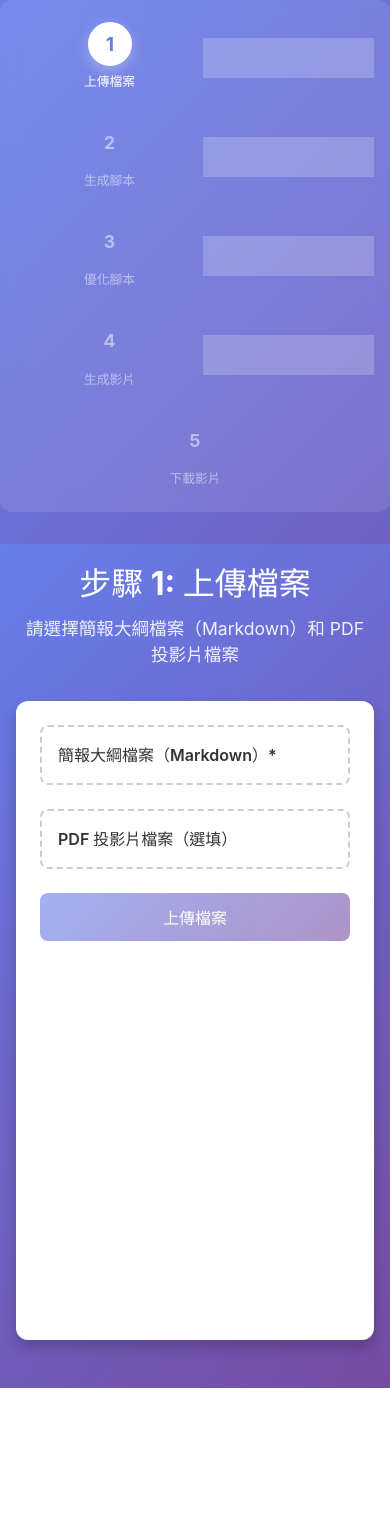
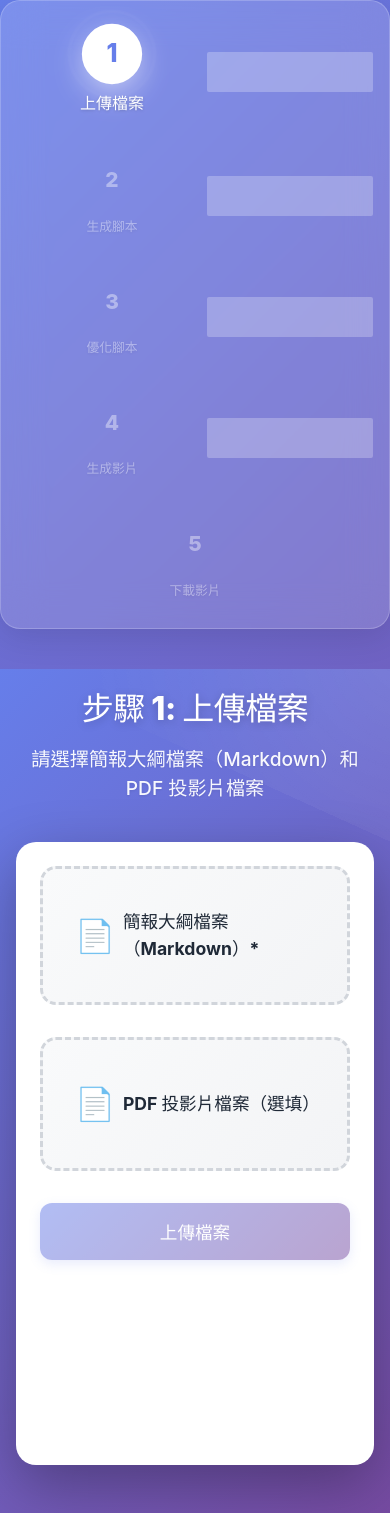
Before and after one commit to poirotw66/ppt2preview, a React (Vite) app in the folder frontend/: page /upload in a window 390 px wide. Before the commit the page ends 1388 px from the top, so only its background shows below. Built offline with nearby package versions, Linux system fonts and the light colour scheme; no server answers.

Commit message:
Enhance frontend styles: Update FileUpload, Navigation, and PageLayout components with improved spacing, animations, and responsive design. Introduce new hover effects, gradients, and enhanced button styles for better user experience.

```diff
--- a/frontend/src/components/FileUpload.css
+++ b/frontend/src/components/FileUpload.css
@@ -1,29 +1,53 @@
 .file-upload {
   display: flex;
   flex-direction: column;
-  gap: 1.5rem;
+  gap: 2rem;
+  max-width: 800px;
+  margin: 0 auto;
 }
 
 .upload-section {
   display: flex;
   flex-direction: column;
-  gap: 0.5rem;
+  gap: 0.75rem;
 }
 
 .file-label {
   display: flex;
   flex-direction: column;
-  gap: 0.5rem;
-  padding: 1rem;
-  border: 2px dashed #ccc;
-  border-radius: 8px;
+  align-items: center;
+  justify-content: center;
+  gap: 0.75rem;
+  padding: 2.5rem 2rem;
+  border: 3px dashed #d1d5db;
+  border-radius: 16px;
   cursor: pointer;
-  transition: all 0.3s ease;
+  transition: all 0.3s cubic-bezier(0.4, 0, 0.2, 1);
+  background: linear-gradient(135deg, #f9fafb 0%, #f3f4f6 100%);
+  position: relative;
+  overflow: hidden;
+}
+
+.file-label::before {
+  content: '';
+  position: absolute;
+  top: 0;
+  left: -100%;
+  width: 100%;
+  height: 100%;
+  background: linear-gradient(90deg, transparent, rgba(102, 126, 234, 0.1), transparent);
+  transition: left 0.5s;
+}
+
+.file-label:hover::before {
+  left: 100%;
 }
 
 .file-label:hover {
   border-color: #667eea;
-  background-color: #f5f5f5;
+  background: linear-gradient(135deg, #fff 0%, #f8f9ff 100%);
+  transform: translateY(-2px);
+  box-shadow: 0 8px 24px rgba(102, 126, 234, 0.15);
 }
 
 .file-label input[type="file"] {
@@ -31,50 +55,129 @@
 }
 
 .file-label span:first-child {
-  font-weight: 600;
-  color: #333;
+  font-weight: 700;
+  font-size: 1.1rem;
+  color: #1f2937;
+  display: flex;
+  align-items: center;
+  gap: 0.5rem;
+}
+
+.file-label span:first-child::before {
+  content: '📄';
+  font-size: 2rem;
+  display: block;
 }
 
 .file-name {
-  font-size: 0.9rem;
-  color: #666;
-  margin-top: 0.5rem;
+  font-size: 0.95rem;
+  color: #10b981;
+  font-weight: 600;
+  padding: 0.5rem 1rem;
+  background: #d1fae5;
+  border-radius: 8px;
+  display: inline-flex;
+  align-items: center;
+  gap: 0.5rem;
+}
+
+.file-name::before {
+  content: '✓';
+  color: #059669;
 }
 
 .upload-button {
-  padding: 0.75rem 2rem;
+  padding: 1rem 3rem;
   background: linear-gradient(135deg, #667eea 0%, #764ba2 100%);
   color: white;
   border: none;
-  border-radius: 8px;
-  font-size: 1rem;
-  font-weight: 600;
+  border-radius: 12px;
+  font-size: 1.1rem;
+  font-weight: 700;
   cursor: pointer;
-  transition: all 0.3s ease;
+  transition: all 0.3s cubic-bezier(0.4, 0, 0.2, 1);
+  box-shadow: 0 4px 12px rgba(102, 126, 234, 0.3);
+  position: relative;
+  overflow: hidden;
+}
+
+.upload-button::before {
+  content: '';
+  position: absolute;
+  top: 50%;
+  left: 50%;
+  width: 0;
+  height: 0;
+  border-radius: 50%;
+  background: rgba(255, 255, 255, 0.3);
+  transform: translate(-50%, -50%);
+  transition: width 0.6s, height 0.6s;
+}
+
+.upload-button:hover:not(:disabled)::before {
+  width: 300px;
+  height: 300px;
 }
 
 .upload-button:hover:not(:disabled) {
-  transform: translateY(-2px);
-  box-shadow: 0 4px 12px rgba(102, 126, 234, 0.4);
+  transform: translateY(-3px);
+  box-shadow: 0 8px 24px rgba(102, 126, 234, 0.5);
+}
+
+.upload-button:active:not(:disabled) {
+  transform: translateY(-1px);
 }
 
 .upload-button:disabled {
-  opacity: 0.6;
+  opacity: 0.5;
   cursor: not-allowed;
+  transform: none;
 }
 
 .error-message {
-  padding: 1rem;
-  background-color: #fee;
-  color: #c33;
-  border-radius: 8px;
-  border: 1px solid #fcc;
+  padding: 1.25rem 1.5rem;
+  background: linear-gradient(135deg, #fef2f2 0%, #fee2e2 100%);
+  color: #dc2626;
+  border-radius: 12px;
+  border: 2px solid #fca5a5;
+  font-weight: 600;
+  display: flex;
+  align-items: center;
+  gap: 0.75rem;
+  animation: slideIn 0.3s ease-out;
+}
+
+.error-message::before {
+  content: '⚠️';
+  font-size: 1.5rem;
 }
 
 .success-message {
-  padding: 1rem;
-  background-color: #efe;
-  color: #3c3;
-  border-radius: 8px;
-  border: 1px solid #cfc;
+  padding: 1.25rem 1.5rem;
+  background: linear-gradient(135deg, #d1fae5 0%, #a7f3d0 100%);
+  color: #059669;
+  border-radius: 12px;
+  border: 2px solid #6ee7b7;
+  font-weight: 600;
+  display: flex;
+  align-items: center;
+  gap: 0.75rem;
+  animation: slideIn 0.3s ease-out;
 }
+
+.success-message::before {
+  content: '✓';
+  font-size: 1.5rem;
+  font-weight: 900;
+}
+
+@keyframes slideIn {
+  from {
+    opacity: 0;
+    transform: translateY(-10px);
+  }
+  to {
+    opacity: 1;
+    transform: translateY(0);
+  }
+}
--- a/frontend/src/components/Navigation.css
+++ b/frontend/src/components/Navigation.css
@@ -1,9 +1,17 @@
 .navigation {
-  background: rgba(255, 255, 255, 0.1);
-  backdrop-filter: blur(10px);
-  padding: 1.5rem 2rem;
-  border-radius: 12px;
-  margin-bottom: 2rem;
+  background: rgba(255, 255, 255, 0.15);
+  backdrop-filter: blur(20px);
+  padding: 2rem 2.5rem;
+  border-radius: 20px;
+  margin-bottom: 2.5rem;
+  box-shadow: 0 8px 32px rgba(0, 0, 0, 0.1);
+  border: 1px solid rgba(255, 255, 255, 0.2);
+  animation: fadeIn 0.5s ease-out;
+}
+
+@keyframes fadeIn {
+  from { opacity: 0; }
+  to { opacity: 1; }
 }
 
 .nav-steps {
@@ -24,76 +32,155 @@
   display: flex;
   flex-direction: column;
   align-items: center;
-  gap: 0.5rem;
+  gap: 0.75rem;
   text-decoration: none;
   color: white;
-  transition: all 0.3s ease;
-  padding: 0.5rem;
-  border-radius: 8px;
+  transition: all 0.3s cubic-bezier(0.4, 0, 0.2, 1);
+  padding: 0.75rem;
+  border-radius: 12px;
   flex: 1;
 }
 
 .nav-step:hover:not(.disabled) {
-  background: rgba(255, 255, 255, 0.1);
-  transform: translateY(-2px);
+  background: rgba(255, 255, 255, 0.15);
+  transform: translateY(-3px);
 }
 
 .nav-step.disabled {
-  opacity: 0.5;
+  opacity: 0.4;
   cursor: not-allowed;
 }
 
 .step-number {
-  width: 40px;
-  height: 40px;
+  width: 50px;
+  height: 50px;
   border-radius: 50%;
   display: flex;
   align-items: center;
   justify-content: center;
-  font-weight: 700;
-  font-size: 1.1rem;
-  transition: all 0.3s ease;
+  font-weight: 800;
+  font-size: 1.3rem;
+  transition: all 0.4s cubic-bezier(0.4, 0, 0.2, 1);
+  position: relative;
+}
+
+.step-number::after {
+  content: '';
+  position: absolute;
+  top: -3px;
+  left: -3px;
+  right: -3px;
+  bottom: -3px;
+  border-radius: 50%;
+  background: transparent;
+  transition: all 0.3s;
 }
 
 .nav-step.pending .step-number {
   background: rgba(255, 255, 255, 0.2);
-  border: 2px solid rgba(255, 255, 255, 0.3);
+  border: 3px solid rgba(255, 255, 255, 0.4);
+  backdrop-filter: blur(10px);
 }
 
 .nav-step.active .step-number {
   background: white;
   color: #667eea;
-  border: 2px solid white;
-  box-shadow: 0 4px 12px rgba(255, 255, 255, 0.3);
-  transform: scale(1.1);
+  border: 3px solid white;
+  box-shadow: 0 8px 24px rgba(255, 255, 255, 0.5);
+  transform: scale(1.2);
+  animation: pulse 2s infinite;
+}
+
+@keyframes pulse {
+  0%, 100% { transform: scale(1.2); }
+  50% { transform: scale(1.25); }
+}
+
+.nav-step.active .step-number::after {
+  border: 2px solid rgba(255, 255, 255, 0.5);
+  animation: ripple 1.5s infinite;
+}
+
+@keyframes ripple {
+  0% {
+    transform: scale(1);
+    opacity: 1;
+  }
+  100% {
+    transform: scale(1.5);
+    opacity: 0;
+  }
 }
 
 .nav-step.completed .step-number {
-  background: #28a745;
+  background: linear-gradient(135deg, #10b981 0%, #059669 100%);
   color: white;
-  border: 2px solid #28a745;
+  border: 3px solid #10b981;
+  box-shadow: 0 4px 12px rgba(16, 185, 129, 0.4);
+}
+
+.nav-step.completed .step-number::before {
+  content: '✓';
+  position: absolute;
+  font-size: 1.5rem;
+  animation: checkmark 0.5s ease-out;
+}
+
+@keyframes checkmark {
+  0% {
+    transform: scale(0) rotate(-45deg);
+    opacity: 0;
+  }
+  50% {
+    transform: scale(1.2) rotate(10deg);
+  }
+  100% {
+    transform: scale(1) rotate(0deg);
+    opacity: 1;
+  }
 }
 
 .step-label {
-  font-size: 0.9rem;
-  font-weight: 600;
+  font-size: 0.95rem;
+  font-weight: 700;
   text-align: center;
+  text-shadow: 0 1px 3px rgba(0, 0, 0, 0.2);
 }
 
 .nav-step.active .step-label {
-  font-weight: 700;
+  font-weight: 800;
+  font-size: 1rem;
 }
 
 .step-connector {
   flex: 1;
-  height: 2px;
-  background: rgba(255, 255, 255, 0.2);
+  height: 3px;
+  background: rgba(255, 255, 255, 0.25);
   margin: 0 1rem;
-  transition: all 0.3s ease;
+  transition: all 0.5s cubic-bezier(0.4, 0, 0.2, 1);
+  border-radius: 2px;
+  position: relative;
+  overflow: hidden;
+}
+
+.step-connector::before {
+  content: '';
+  position: absolute;
+  top: 0;
+  left: -100%;
+  width: 100%;
+  height: 100%;
+  background: linear-gradient(90deg, transparent, rgba(255, 255, 255, 0.4), transparent);
+  transition: left 0.8s;
 }
 
 .step-connector.completed {
-  background: #28a745;
+  background: linear-gradient(90deg, #10b981 0%, #059669 100%);
+  box-shadow: 0 0 10px rgba(16, 185, 129, 0.5);
+}
+
+.step-connector.completed::before {
+  left: 100%;
 }
 
 @media (max-width: 768px) {
--- a/frontend/src/pages/PageLayout.css
+++ b/frontend/src/pages/PageLayout.css
@@ -4,23 +4,60 @@
   flex-direction: column;
   background: linear-gradient(135deg, #667eea 0%, #764ba2 100%);
   padding: 2rem;
+  position: relative;
+  overflow: hidden;
+}
+
+.page-layout::before {
+  content: '';
+  position: absolute;
+  top: -50%;
+  right: -50%;
+  width: 100%;
+  height: 100%;
+  background: radial-gradient(circle, rgba(255, 255, 255, 0.1) 0%, transparent 70%);
+  animation: float 20s ease-in-out infinite;
+}
+
+@keyframes float {
+  0%, 100% { transform: translate(0, 0) rotate(0deg); }
+  33% { transform: translate(30px, -30px) rotate(120deg); }
+  66% { transform: translate(-20px, 20px) rotate(240deg); }
 }
 
 .page-header {
   text-align: center;
   color: white;
-  margin-bottom: 2rem;
+  margin-bottom: 2.5rem;
+  animation: fadeInDown 0.6s ease-out;
+  position: relative;
+  z-index: 1;
+}
+
+@keyframes fadeInDown {
+  from {
+    opacity: 0;
+    transform: translateY(-20px);
+  }
+  to {
+    opacity: 1;
+    transform: translateY(0);
+  }
 }
 
 .page-header h1 {
-  font-size: 2.5rem;
-  margin-bottom: 0.5rem;
-  font-weight: 700;
+  font-size: 3rem;
+  margin-bottom: 0.75rem;
+  font-weight: 800;
+  text-shadow: 0 2px 10px rgba(0, 0, 0, 0.2);
+  letter-spacing: -0.5px;
 }
 
 .page-header p {
-  font-size: 1.1rem;
-  opacity: 0.9;
+  font-size: 1.2rem;
+  opacity: 0.95;
+  font-weight: 500;
+  text-shadow: 0 1px 3px rgba(0, 0, 0, 0.1);
 }
 
 .page-content {
@@ -29,9 +66,23 @@
   width: 100%;
   margin: 0 auto;
   background: white;
-  border-radius: 12px;
-  padding: 2rem;
-  box-shadow: 0 8px 16px rgba(0, 0, 0, 0.2);
+  border-radius: 20px;
+  padding: 3rem;
+  box-shadow: 0 20px 60px rgba(0, 0, 0, 0.3);
+  animation: fadeInUp 0.6s ease-out;
+  position: relative;
+  z-index: 1;
+}
+
+@keyframes fadeInUp {
+  from {
+    opacity: 0;
+    transform: translateY(30px);
+  }
+  to {
+    opacity: 1;
+    transform: translateY(0);
+  }
 }
 
 .page-footer {
@@ -47,45 +98,73 @@
 .back-button,
 .next-button,
 .new-task-button {
-  padding: 0.75rem 1.5rem;
+  padding: 1rem 2rem;
   border: none;
-  border-radius: 8px;
-  font-size: 1rem;
-  font-weight: 600;
+  border-radius: 12px;
+  font-size: 1.05rem;
+  font-weight: 700;
   cursor: pointer;
-  transition: all 0.3s ease;
+  transition: all 0.3s cubic-bezier(0.4, 0, 0.2, 1);
+  position: relative;
+  overflow: hidden;
+}
+
+.back-button::before,
+.next-button::before,
+.new-task-button::before {
+  content: '';
+  position: absolute;
+  top: 50%;
+  left: 50%;
+  width: 0;
+  height: 0;
+  border-radius: 50%;
+  background: rgba(255, 255, 255, 0.3);
+  transform: translate(-50%, -50%);
+  transition: width 0.6s, height 0.6s;
+}
+
+.back-button:hover::before,
+.next-button:hover::before,
+.new-task-button:hover::before {
+  width: 300px;
+  height: 300px;
 }
 
 .back-button {
-  background: rgba(255, 255, 255, 0.2);
+  background: rgba(255, 255, 255, 0.15);
   color: white;
-  border: 2px solid rgba(255, 255, 255, 0.3);
+  border: 2px solid rgba(255, 255, 255, 0.4);
+  backdrop-filter: blur(10px);
 }
 
 .back-button:hover {
-  background: rgba(255, 255, 255, 0.3);
-  transform: translateY(-2px);
+  background: rgba(255, 255, 255, 0.25);
+  transform: translateY(-3px);
+  box-shadow: 0 8px 20px rgba(0, 0, 0, 0.2);
 }
 
 .next-button {
   background: white;
   color: #667eea;
+  box-shadow: 0 4px 12px rgba(255, 255, 255, 0.3);
 }
 
 .next-button:hover {
-  background: #f0f0f0;
-  transform: translateY(-2px);
-  box-shadow: 0 4px 12px rgba(255, 255, 255, 0.3);
+  background: #f8f9ff;
+  transform: translateY(-3px);
+  box-shadow: 0 8px 24px rgba(255, 255, 255, 0.5);
 }
 
 .new-task-button {
-  background: linear-gradient(135deg, #28a745 0%, #20c997 100%);
+  background: linear-gradient(135deg, #10b981 0%, #059669 100%);
   color: white;
+  box-shadow: 0 4px 12px rgba(16, 185, 129, 0.4);
 }
 
 .new-task-button:hover {
-  transform: translateY(-2px);
-  box-shadow: 0 4px 12px rgba(40, 167, 69, 0.4);
+  transform: translateY(-3px);
+  box-shadow: 0 8px 24px rgba(16, 185, 129, 0.6);
 }
 
 @media (max-width: 768px) {
```
